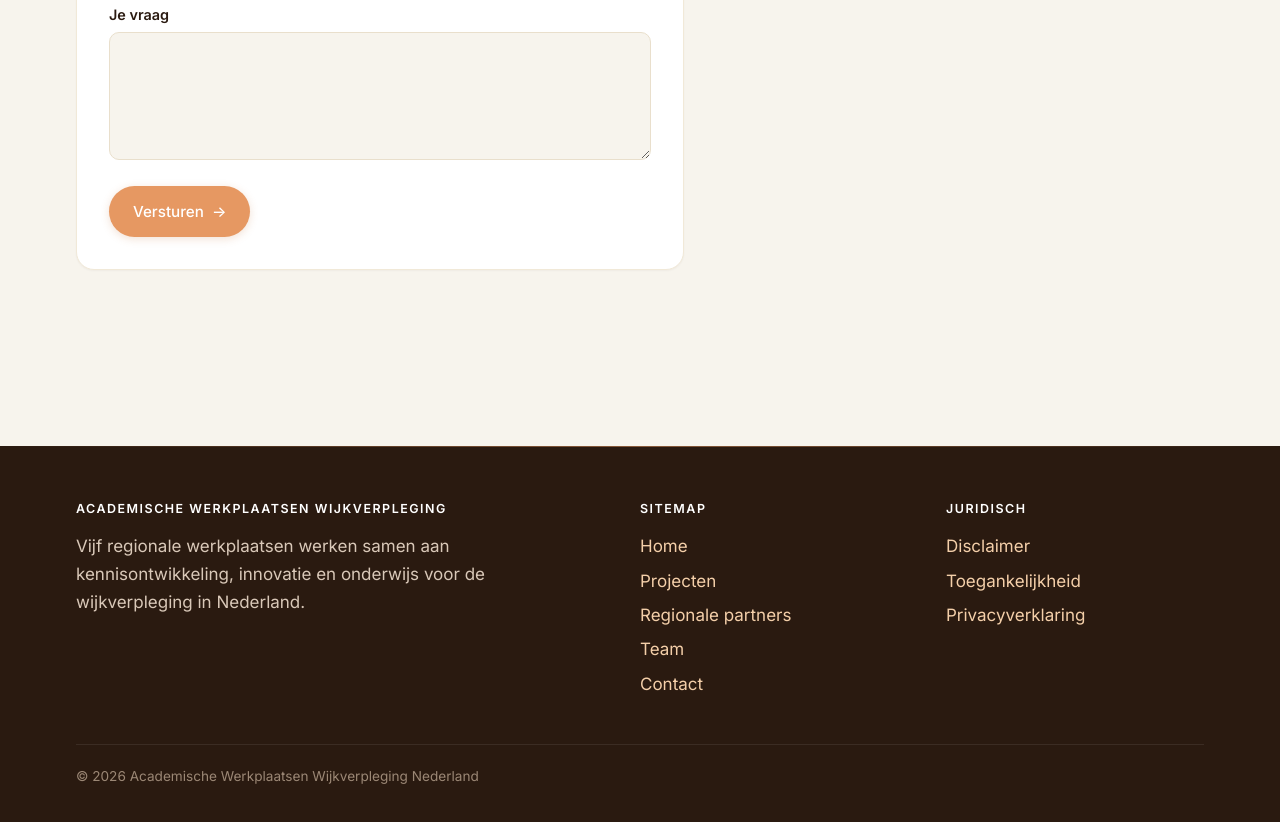
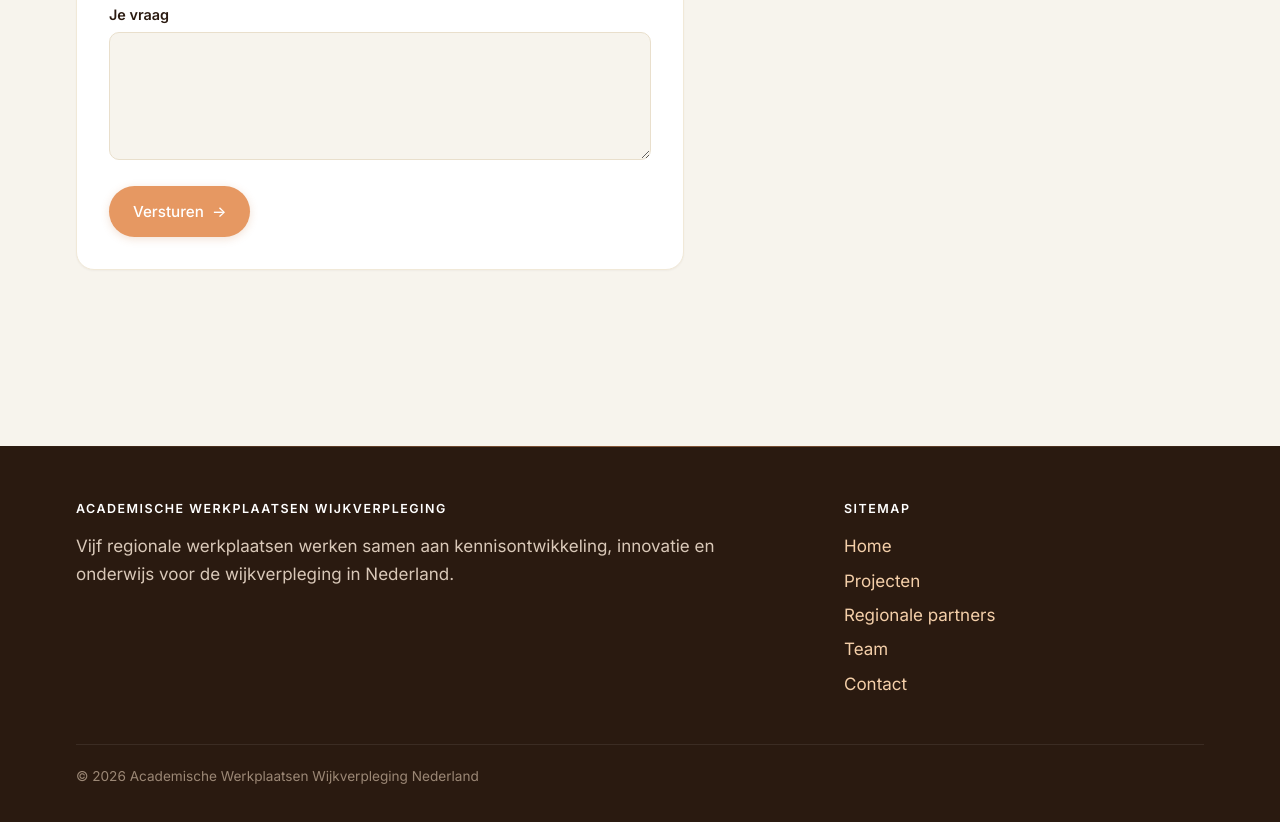
Before and after one commit to xeniayoci/AWW-website, a plain HTML site: page contact.html in a window 1280 px wide. Shown: the part 565-1387 px from the top of the page. Drawn offline with Linux system fonts and the light colour scheme.

Commit message:
Verwijder juridische sectie uit footer
Het 'Juridisch' blokje met placeholder-links (Disclaimer,
Toegankelijkheid, Privacyverklaring) is uit de footer van alle vijf
de pagina's verwijderd. De footer-grid is bijgesteld van drie naar
twee kolommen, zodat de overgebleven secties (intro + sitemap)
mooi uitgespreid blijven.

Co-Authored-By: Claude Opus 4.7 (1M context) <noreply@anthropic.com>

```diff
--- a/contact.html
+++ b/contact.html
@@ -81,14 +81,6 @@
                     <li><a href="contact.html">Contact</a></li>
                 </ul>
             </div>
-            <div>
-                <h4>Juridisch</h4>
-                <ul>
-                    <li><a href="#">Disclaimer</a></li>
-                    <li><a href="#">Toegankelijkheid</a></li>
-                    <li><a href="#">Privacyverklaring</a></li>
-                </ul>
-            </div>
         </div>
         <p class="copy">&copy; 2026 Academische Werkplaatsen Wijkverpleging Nederland</p>
     </div>
--- a/styles.css
+++ b/styles.css
@@ -1063,7 +1063,7 @@ main { padding-bottom: 5rem; }
 .site-footer a:hover { color: #fff; text-decoration: underline; }
 .site-footer .footer-grid {
     display: grid;
-    grid-template-columns: 2fr 1fr 1fr;
+    grid-template-columns: 2fr 1fr;
     gap: 3rem;
     margin-bottom: 2.5rem;
 }
@@ -1087,7 +1087,7 @@ main { padding-bottom: 5rem; }
 
 /* Responsive */
 @media (max-width: 960px) {
-    .site-footer .footer-grid { grid-template-columns: 1fr 1fr; }
+    .site-footer .footer-grid { grid-template-columns: 1fr; }
 }
 @media (max-width: 860px) {
     .hero { padding: 3.5rem 0 2.5rem; }
```
Also changed, not shown: index.html (+0 -8 lines), projecten.html (+0 -8 lines), regionale-partners.html (+0 -8 lines), team.html (+0 -8 lines).
